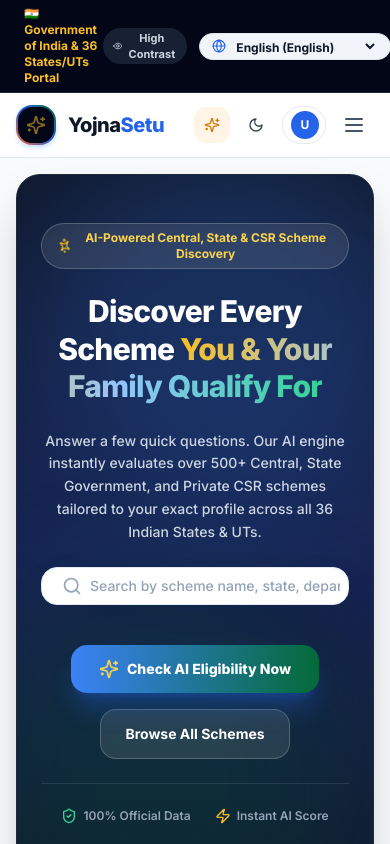
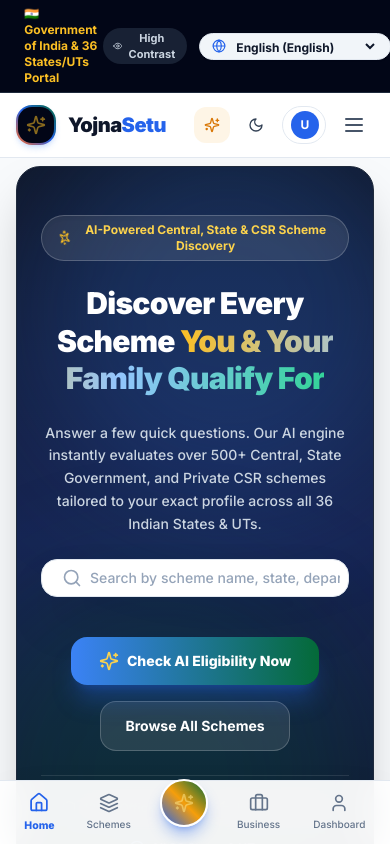
Before and after one commit to ujwalx23/YojnaSetu, a React (Vite) app: page / in a window 390 px wide. Shown: the top 844 px of the page. Built offline with nearby package versions, Linux system fonts and the light colour scheme.

Commit message:
Add custom SVG favicon, PWA manifest, and mobile smartphone bottom navigation bar

```diff
--- a/index.html
+++ b/index.html
@@ -3,16 +3,22 @@
   <head>
     <meta charset="UTF-8" />
     <link rel="icon" type="image/svg+xml" href="/favicon.svg" />
-    <meta name="viewport" content="width=device-width, initial-scale=1.0" />
+    <link rel="manifest" href="/manifest.json" />
+    <meta name="viewport" content="width=device-width, initial-scale=1.0, maximum-scale=5.0, user-scalable=yes" />
+    <meta name="theme-color" content="#0f172a" />
+    <meta name="apple-mobile-web-app-capable" content="yes" />
+    <meta name="apple-mobile-web-app-status-bar-style" content="black-translucent" />
+    <meta name="apple-mobile-web-app-title" content="YojnaSetu" />
+
     <title>YojnaSetu | AI-Powered Government & Private Scheme Finder</title>
     <meta name="description" content="Discover government and private schemes, grants, scholarships, MSME loans, and subsidies you qualify for using AI eligibility calculation." />
 
     <!-- Google Fonts -->
     <link rel="preconnect" href="https://fonts.googleapis.com">
     <link rel="preconnect" href="https://fonts.gstatic.com" crossorigin>
-    <link href="https://fonts.googleapis.com/css2?family=Inter:wght@300;400;500;600;700;800&display=swap" rel="stylesheet">
+    <link href="https://fonts.googleapis.com/css2?family=Inter:wght@300;400;500;600;700;800;900&display=swap" rel="stylesheet">
   </head>
-  <body class="bg-slate-50 text-slate-900 dark:bg-slate-950 dark:text-slate-100 antialiased selection:bg-brand-500 selection:text-white transition-colors duration-300">
+  <body class="bg-slate-50 text-slate-900 dark:bg-slate-950 dark:text-slate-100 antialiased selection:bg-brand-500 selection:text-white transition-colors duration-300 pb-20 lg:pb-0">
     <div id="root"></div>
     <script type="module" src="/src/main.tsx"></script>
   </body>
--- a/src/App.tsx
+++ b/src/App.tsx
@@ -8,6 +8,7 @@
 import { SchemeDetailModal } from './components/SchemeDetailModal';
 import { EligibilityQuizModal } from './components/EligibilityQuizModal';
 import { ChatbotDrawer } from './components/ChatbotDrawer';
+import { MobileBottomNav } from './components/MobileBottomNav';
 
 import { Home } from './pages/Home';
 import { SchemesList } from './pages/SchemesList';
@@ -41,7 +42,7 @@
           openChat={() => setChatOpen(true)}
         />
 
-        <main className="pt-4">
+        <main className="pt-2 sm:pt-4">
           {activeTab === 'home' && (
             <Home
               onSelectScheme={(scheme) => setSelectedScheme(scheme)}
@@ -85,6 +86,13 @@
 
       <Footer />
 
+      {/* Smartphone Bottom Navigation Bar */}
+      <MobileBottomNav
+        activeTab={activeTab}
+        setActiveTab={setActiveTab}
+        openQuiz={() => setQuizOpen(true)}
+      />
+
       {/* Modals & Drawers */}
       <SchemeDetailModal
         scheme={selectedScheme}
--- /dev/null
+++ b/src/components/MobileBottomNav.tsx
@@ -0,0 +1,75 @@
+import React from 'react';
+import { Home, Layers, Sparkles, Briefcase, User } from 'lucide-react';
+
+interface MobileBottomNavProps {
+  activeTab: string;
+  setActiveTab: (tab: string) => void;
+  openQuiz: () => void;
+}
+
+export const MobileBottomNav: React.FC<MobileBottomNavProps> = ({ activeTab, setActiveTab, openQuiz }) => {
+  return (
+    <div className="lg:hidden fixed bottom-0 inset-x-0 z-40 bg-white/95 dark:bg-slate-950/95 backdrop-blur-lg border-t border-slate-200 dark:border-slate-800 shadow-2xl px-2 py-2 flex items-center justify-around">
+      {/* Home Tab */}
+      <button
+        onClick={() => setActiveTab('home')}
+        className={`flex flex-col items-center gap-1 p-1 rounded-xl transition-all ${
+          activeTab === 'home'
+            ? 'text-brand-600 dark:text-brand-400 font-extrabold scale-105'
+            : 'text-slate-500 dark:text-slate-400 font-medium'
+        }`}
+      >
+        <Home className="w-5 h-5" />
+        <span className="text-[10px]">Home</span>
+      </button>
+
+      {/* Schemes Tab */}
+      <button
+        onClick={() => setActiveTab('schemes')}
+        className={`flex flex-col items-center gap-1 p-1 rounded-xl transition-all ${
+          activeTab === 'schemes'
+            ? 'text-brand-600 dark:text-brand-400 font-extrabold scale-105'
+            : 'text-slate-500 dark:text-slate-400 font-medium'
+        }`}
+      >
+        <Layers className="w-5 h-5" />
+        <span className="text-[10px]">Schemes</span>
+      </button>
+
+      {/* Center AI Quiz Action Button */}
+      <button
+        onClick={openQuiz}
+        className="-mt-5 bg-gradient-to-tr from-brand-600 via-amber-500 to-gov-green text-white p-3 rounded-full shadow-lg shadow-brand-600/40 border-2 border-white dark:border-slate-950 transform active:scale-95 transition-all flex flex-col items-center justify-center"
+        title="Check AI Eligibility"
+      >
+        <Sparkles className="w-5 h-5 text-amber-200 animate-pulse" />
+      </button>
+
+      {/* Startup Tab */}
+      <button
+        onClick={() => setActiveTab('startup')}
+        className={`flex flex-col items-center gap-1 p-1 rounded-xl transition-all ${
+          activeTab === 'startup'
+            ? 'text-brand-600 dark:text-brand-400 font-extrabold scale-105'
+            : 'text-slate-500 dark:text-slate-400 font-medium'
+        }`}
+      >
+        <Briefcase className="w-5 h-5" />
+        <span className="text-[10px]">Business</span>
+      </button>
+
+      {/* Dashboard Tab */}
+      <button
+        onClick={() => setActiveTab('dashboard')}
+        className={`flex flex-col items-center gap-1 p-1 rounded-xl transition-all ${
+          activeTab === 'dashboard'
+            ? 'text-brand-600 dark:text-brand-400 font-extrabold scale-105'
+            : 'text-slate-500 dark:text-slate-400 font-medium'
+        }`}
+      >
+        <User className="w-5 h-5" />
+        <span className="text-[10px]">Dashboard</span>
+      </button>
+    </div>
+  );
+};
```
Also changed, not shown: public/favicon.svg (added), public/manifest.json (added), 8 other files (tests, documents, lock files or other folders).
